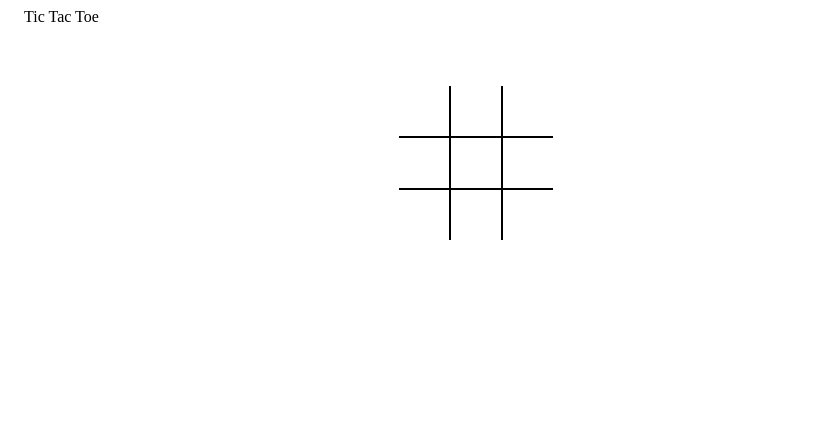
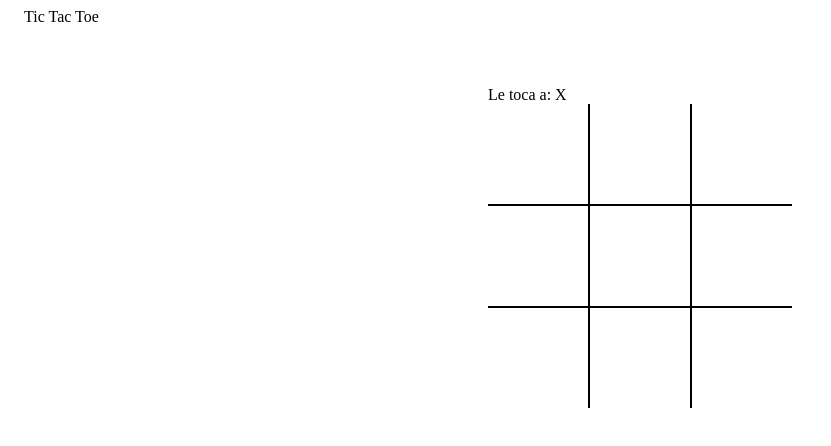
Before and after one commit to srubio131/SERGELAB__TicTacToe_VUEJS, a Vue app: page /#/ in a window 1280 px wide. Shown: the top 446 px of the page, without its empty margins (0-831 px from the left). Built offline with nearby package versions, Linux system fonts and the light colour scheme.

Commit message:
First functionality

```diff
--- a/src/App.vue
+++ b/src/App.vue
@@ -17,6 +17,8 @@ html, body {
   width: 100%;
 }
 main {
+  display: flex;
+  justify-content: center;
   padding-top: 60px;
 }
 body.no-scroll {
--- /dev/null
+++ b/src/assets/mixins.scss
@@ -0,0 +1,5 @@
+@mixin border-none ($side) {
+   /* .border-$side-none {
+        border-$side: none;
+    }*/
+}
--- a/src/components/Cell.vue
+++ b/src/components/Cell.vue
@@ -1,8 +1,83 @@
 <template>
-  <div class="cell" :class="classes" @click="onCellClick">
-    {{ value }}
+  <div class="cell" :class="classes"
+       @click="onCellClick">
+    {{ content }}
   </div>
 </template>
 
-<script src="./index.js"></script>
-<style scoped lang="scss" src="./style.scss"></style>
+<script>
+export default {
+  name: "TCell",
+  props: {
+    coords: {
+      type: Array,
+      required: true
+    },
+    content: {
+      type: String,
+      required: true
+    },
+    maxCell: {
+      type: Number,
+      required: true
+    }
+  },
+  data() {
+    return {
+      classes: ''
+    }
+  },
+  mounted() {
+    this.drawCell()
+  },
+  methods: {
+    drawCell() {
+      const x = this.coords[0]
+      const y = this.coords[1]
+      if (x === 0) {
+        this.classes += ' border-left-none'
+      }
+      if (x === this.maxCell) {
+        this.classes += ' border-right-none'
+      }
+      if (y === 0) {
+        this.classes += ' border-top-none'
+      }
+      if (y === this.maxCell) {
+        this.classes += ' border-bottom-none'
+      }
+    },
+    onCellClick() {
+      const data = {
+        coords: this.coords,
+        value: this.content
+      }
+      this.$emit('click', data)
+    }
+  }
+}
+</script>
+
+<style scoped lang="scss">
+.cell {
+  height: 100px;
+  width: 100px;
+  border: 1px solid black;
+  display: flex;
+  align-items: center;
+  justify-content: center;
+}
+
+.border-top-none {
+  border-top: none;
+}
+.border-right-none {
+  border-right: none;
+}
+.border-bottom-none {
+  border-bottom: none;
+}
+.border-left-none {
+  border-left: none;
+}
+</style>
--- /dev/null
+++ b/src/components/Dashboard.vue
@@ -0,0 +1,83 @@
+<template>
+  <div class="dashboard">
+    <div class="dashboard__row"
+         v-for="row in rows" :key="row">
+      <t-cell v-for="column in rows" :key="column"
+            :coords="[row - 1, column - 1]"
+            :maxCell="rows - 1"
+            :content="state[row - 1][column - 1]"
+            @click="onCellClick">
+      </t-cell>
+    </div>
+  </div>
+</template>
+
+<script>
+import Vue from 'vue'
+import TCell from '@/components/Cell'
+
+export default {
+  name: "TDashboard",
+  components: {
+    TCell
+  },
+  props: {
+    rows: {
+      type: Number,
+      default: 3,
+      required: false
+    }
+  },
+  data() {
+    return {
+      players: ['X', 'O'],
+      state: [['', '', ''],
+              ['', '', ''],
+              ['', '', '']],
+      currentIndexPlayer: 0
+    }
+  },
+  mounted() {
+    this.$emit('currentPlayer', this.players[0])
+  },
+  methods: {
+    onCellClick(event) {
+      const x = event.coords[0]
+      const y = event.coords[1]
+
+      if (this.state[x][y] === '') {
+        const currentPlayer = this.players[this.currentIndexPlayer]
+        Vue.set(this.state[x], y, currentPlayer)
+      }
+
+      // Juego terminado?
+      if (this.isGameFinished()) {
+        this.$emit('finish', this.players[this.currentIndexPlayer])
+      } else {
+        this.$emit('currentPlayer', this.getNextPlayer())
+      }
+    },
+    getNextPlayer() {
+      // First time
+      if (this.currentIndexPlayer + 1 < this.players.length) {
+        this.currentIndexPlayer += 1
+      } else {
+        this.currentIndexPlayer = 0
+      }
+      return this.players[this.currentIndexPlayer]
+    },
+    isGameFinished() {
+      return !this.state.join().split(',').includes('')
+    }
+  }
+}
+</script>
+
+<style lang="scss" scoped>
+.dashboard {
+  display: flex;
+  &__row {
+    //display: flex;
+  }
+}
+</style>
--- a/src/components/index.js
+++ /dev/null
@@ -1,51 +0,0 @@
-export default {
-  name: "TCell",
-  props: {
-    coords: {
-      type: Array,
-      required: true
-    },
-    value: {
-      type: String,
-      required: true
-    },
-    maxCell: {
-      type: Number,
-      required: true
-    }
-  },
-  data() {
-    return {
-      classes: ''
-    }
-  },
-  mounted() {
-    this.drawCell()
-  },
-  methods: {
-    drawCell() {
-      const x = this.coords[0]
-      const y = this.coords[1]
-      console.log(x,y)
-      if (x === 0) {
-        this.classes += ' border-left-none'
-      }
-      if (x === this.maxCell) {
-        this.classes += ' border-right-none'
-      }
-      if (y === 0) {
-        this.classes += ' border-top-none'
-      }
-      if (y === this.maxCell) {
-        this.classes += ' border-bottom-none'
-      }
-    },
-    onCellClick() {
-      const data = {
-        coords: this.coords,
-        value: this.value
-      }
-      this.$emit('click', data)
-    }
-  }
-}
--- a/src/components/style.scss
+++ /dev/null
@@ -1,21 +0,0 @@
-.cell {
-  height: 50px;
-  width: 50px;
-  border: 1px solid black;
-  display: flex;
-  align-items: center;
-  justify-content: center;
-}
-
-.border-top-none {
-  border-top: none;
-}
-.border-right-none {
-  border-right: none;
-}
-.border-bottom-none {
-  border-bottom: none;
-}
-.border-left-none {
-  border-left: none;
-}
--- /dev/null
+++ b/src/config/index.js
@@ -0,0 +1,5 @@
+module.exports = {
+    configureWebpack: {
+        devtool: 'source-map'
+    }
+}
--- a/src/router/index.js
+++ b/src/router/index.js
@@ -1,7 +1,7 @@
 import Vue from "vue";
 import VueRouter from "vue-router";
 import Home from "../views/Home.vue";
-import Dashboard from "../views/Dashboard.vue";
+import Game from "../views/Game.vue";
 
 Vue.use(VueRouter);
 
@@ -9,12 +9,12 @@ const routes = [
   {
     path: "/",
     name: "home",
-    component: Dashboard
+    component: Game
   },
   {
-    path: "/dashboard",
-    name: "dashboard",
-    component: Dashboard
+    path: "/game",
+    name: "game",
+    component: Game
   }
 ];
 
--- a/src/views/Dashboard.vue
+++ /dev/null
@@ -1,46 +0,0 @@
-<template>
-  <div class="dashboard">
-    <div class="dashboard__row"
-         v-for="row in rows" :key="row">
-      <cell v-for="column in 3" :key="column"
-            :coords="[row - 1, column - 1]"
-            :maxCell="rows - 1"
-            :value="''"
-            @click="onCellClick">
-      </cell>
-    </div>
-  </div>
-</template>
-
-<script>
-import Cell from '@/components/Cell'
-
-export default {
-  name: "TDashboard",
-  components: {
-    Cell
-  },
-  data() {
-    return {
-      rows: 3,
-      state: [['', '', ''],
-              ['', '', ''],
-              ['', '', '']]
-    }
-  },
-  methods: {
-    onCellClick(event) {
-      console.log(event)
-    }
-  }
-}
-</script>
-
-<style lang="scss" scoped>
-.dashboard {
-  display: flex;
-  &__row {
-    //display: flex;
-  }
-}
-</style>
--- /dev/null
+++ b/src/views/Game.vue
@@ -0,0 +1,45 @@
+<template>
+  <div class="game">
+    <div>Le toca a: {{ currentPlayer }}</div>
+    <t-dashboard class="game__dashboard"
+                 @currentPlayer="onCurrentPlayer"
+                 @finish="onFinish"></t-dashboard>
+    <div v-if="winPlayer">El ganador es: {{ winPlayer }}</div>
+  </div>
+</template>
+
+<script>
+import TDashboard from '@/components/Dashboard'
+
+export default {
+  name: "Game",
+  components: {
+    TDashboard
+  },
+  data() {
+    return {
+      currentPlayer: '',
+      winPlayer: ''
+    }
+  },
+  methods: {
+    onCurrentPlayer(currentPlayer) {
+      this.currentPlayer = currentPlayer
+    },
+    onFinish(winner) {
+      this.winPlayer = winner
+    }
+  }
+};
+</script>
+
+<style lang="scss" scoped>
+.game {
+  &div:first-child {
+    margin-bottom: 10px;
+  }
+  &__dashboard {
+    height: 85%
+  }
+}
+</style>
```
